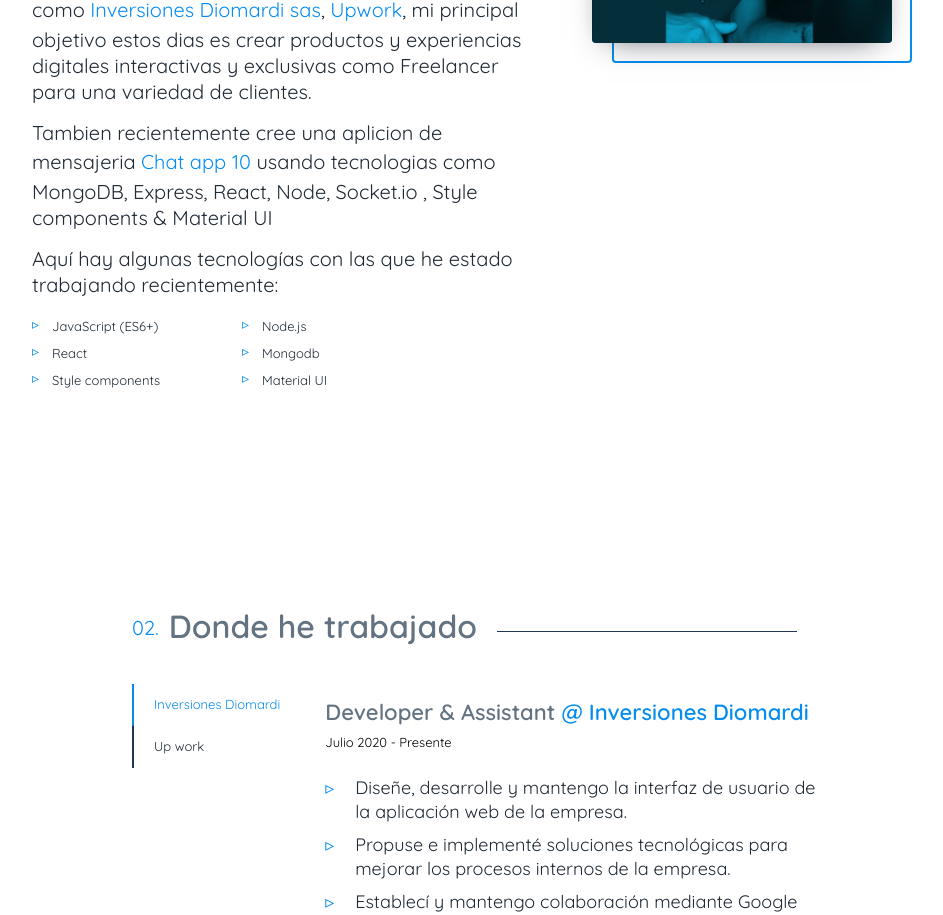
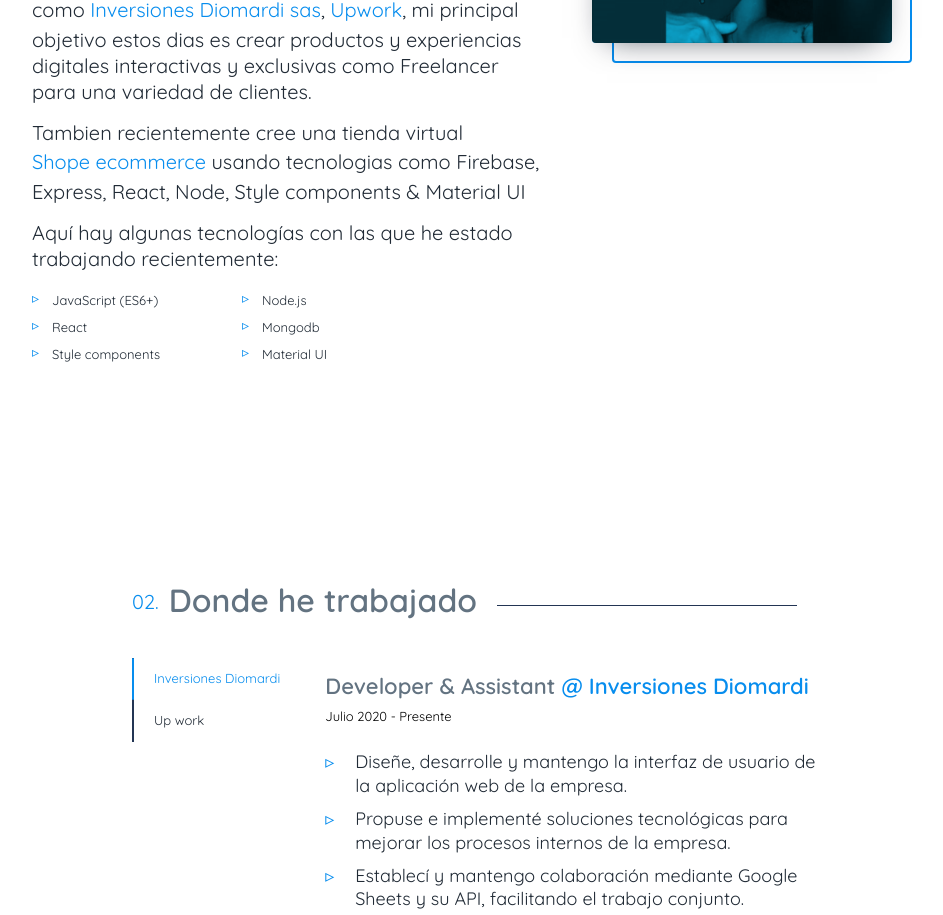
Before and after one commit to Jhonii10/web-site-10, a React (Create React App) app: page / in a window 1280 px wide. Shown: the part 1240-2155 px from the top of the page, without its empty margins (158-1101 px from the left). Built offline with nearby package versions, Linux system fonts and the light colour scheme; a web font is replaced by a local one.

Commit message:
updated information of contact and about

```diff
--- a/src/components/sections/about.js
+++ b/src/components/sections/about.js
@@ -157,11 +157,11 @@
 
                         <p>
 
-                        Tambien recientemente cree una aplicion de mensajeria{' '}
-                        <a href="https://chat-app-10-beta.vercel.app/" rel="noopener noreferrer" target='_blank' >
-                        Chat app 10
+                        Tambien recientemente cree una tienda virtual{' '}
+                        <a href="https://shope-ecommerce.up.railway.app" rel="noopener noreferrer" target='_blank' >
+                        Shope ecommerce
                         </a>{' '}usando tecnologias como
-                        MongoDB, Express, React, Node, Socket.io , Style components &amp; Material UI
+                        Firebase, Express, React, Node, Style components &amp; Material UI
                         </p>
 
                         <p>Aquí hay algunas tecnologías con las que he estado trabajando recientemente:</p>
--- a/src/config/config.js
+++ b/src/config/config.js
@@ -12,7 +12,7 @@
       },
       {
         name: 'Facebook',
-        url: 'https://www.facebook.com/Jhoniernoscue',
+        url: 'https://www.facebook.com/Jhoniipia10',
       },
       {
         name: 'Linkedin',
```
